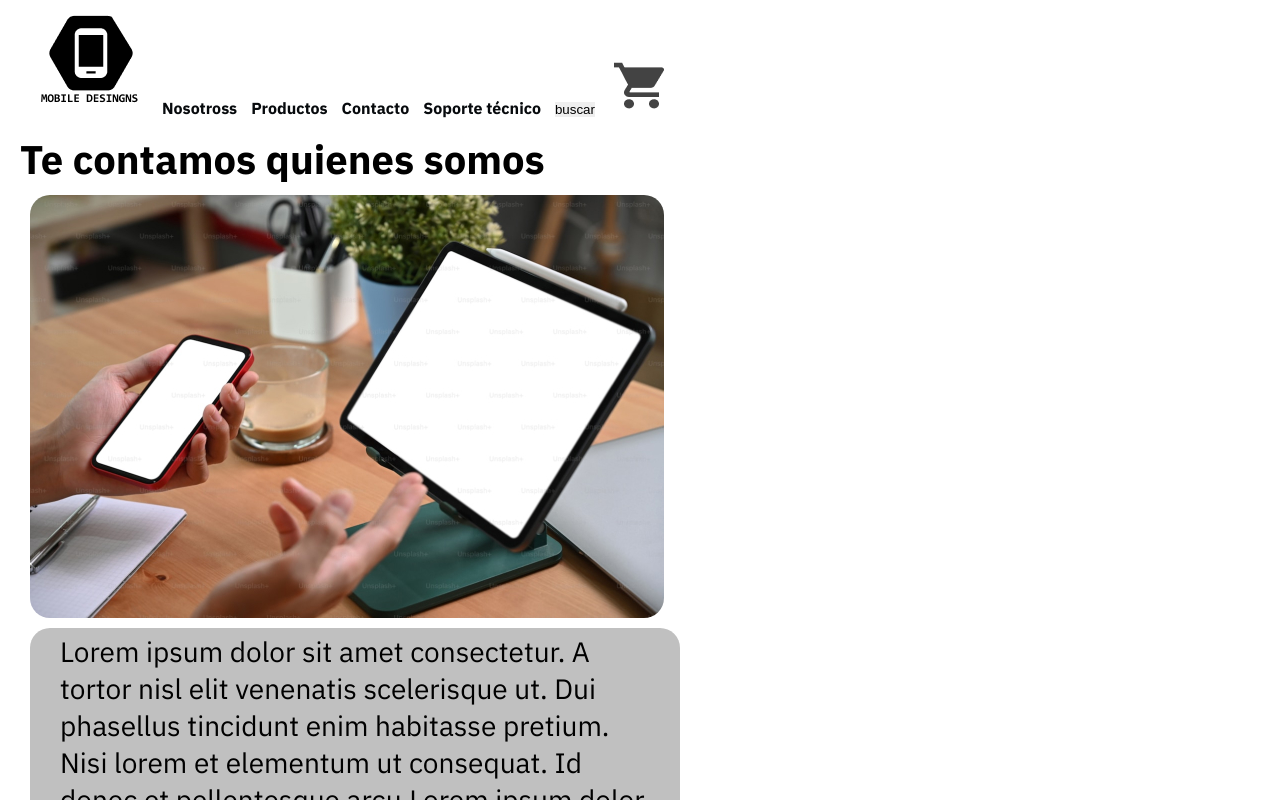
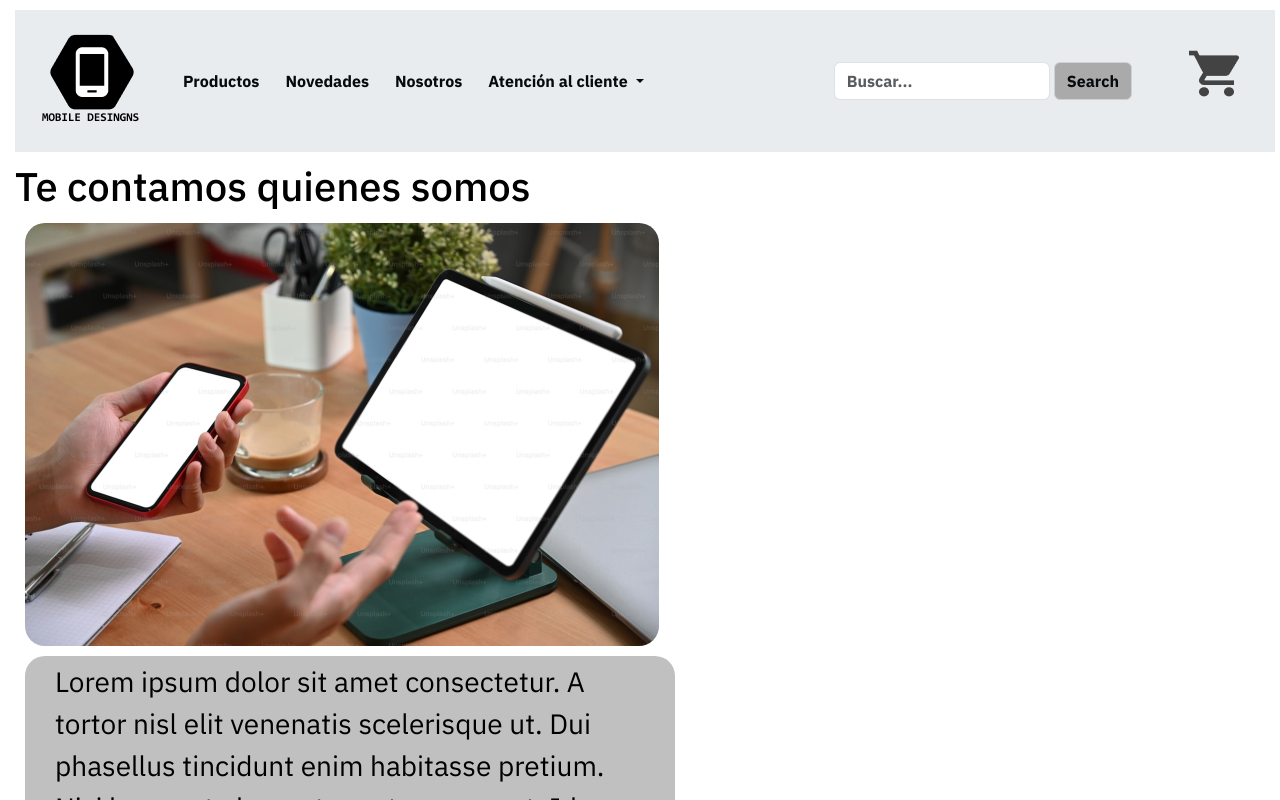
Before and after one commit to Siana86/AnaisMarcano59930, a website: page pages/nosotros.html in a window 1280 px wide. Shown: the top 800 px of the page. Drawn offline with nearby package versions, Linux system fonts and the light colour scheme.

Commit message:
Aplicando bootstrap a nosotros

```diff
--- a/pages/nosotros.html
+++ b/pages/nosotros.html
@@ -3,22 +3,55 @@
     <meta charset="UTF-8">
     <meta name="viewport" content="width=device-width, initial-scale=1.0">
     <title>Document</title>
+    <!-- Link de BTS -->
+    <link href="https://cdn.jsdelivr.net/npm/bootstrap@5.3.3/dist/css/bootstrap.min.css" rel="stylesheet"
+        integrity="sha384-QWTKZyjpPEjISv5WaRU9OFeRpok6YctnYmDr5pNlyT2bRjXh0JMhjY6hW+ALEwIH" crossorigin="anonymous">
+
     <link rel="stylesheet" href="../css/style.css">
 </head>
 <body>
     <header id="header">
-        <nav id="navbar">
-            <ul>
-                <picture>
-                    <a href="../index.html" class="logoNavbar"><img src="../icons/iconoPrincipal.png" alt="Logo de la empresa Mobile Desings"></a>
-                </picture>
-                <li> <a href="#">Nosotross</a></li>
-                <li> <a href="productos.html">Productos</a></li>
-                <li> <a href="contacto.html">Contacto</a></li>
-                <li> <a href="soporte.html">Soporte técnico</a></li>
-                <button>buscar</button>
-                <li> <a href="#"><img src="../icons/carrito.png" alt="carrito"></a></li>
-            </ul>
+        <nav class="navbar px-1 py-1 navbar-expand-lg bg-body-secondary";>
+            <div class="container-fluid">
+                    <a class="navbar-brand " href="../index.html"><img src="../icons/iconoPrincipal.png" alt=""></a>
+                <button class="navbar-toggler" type="button" data-bs-toggle="collapse" data-bs-target="#navbarSupportedContent" aria-controls="navbarSupportedContent" aria-expanded="false" aria-label="Toggle navigation">
+                <span class="navbar-toggler-icon"></span>
+                </button>
+            <div class="collapse navbar-collapse" id="navbarSupportedContent">
+                <ul class="navbar-nav me-auto mb-2 mb-lg-0">
+                    <li class="nav-item">
+                        <a class="nav-link active" aria-current="page" href="../pages/productos.html">Productos</a>
+                    </li>
+                    <li class="nav-item">
+                        <a class="nav-link" href="#">Novedades</a>
+                    </li>
+                    <li class="nav-item">
+                        <a class="nav-link" href="#">Nosotros</a>
+                    </li>
+                    <li class="nav-item dropdown bg-body-secondary">
+                        <a class="nav-link dropdown-toggle" href="#" role="button" data-bs-toggle="dropdown" aria-expanded="false">
+                        Atención al cliente
+                        </a>
+                    <ul class="dropdown-menu">
+                        <li><a class="dropdown-item" href="../pages/contacto.html">Contacto</a></li>
+                        <li><a class="dropdown-item" href="./soporte.html">Soporte técnico</a></li>
+                        <li><hr class="dropdown-divider"></li>
+                        <li><a class="dropdown-item" href="#">Nuestra empresa</a></li>
+                    </ul>
+                    </li>
+                </ul>
+                <form class="d-flex "   role="search"  >
+                    <div class="buscador d-flex justify-content-between align-items-center">
+                        <input class="form-control me-1" type="search" placeholder="Buscar..." aria-label="Search">
+                        <button class="btn btn-outline-success" type="submit">Search</button>
+                    </div>
+                </form>
+                <ul>
+                    <li> <a href="#"><img src="../icons/carrito.png" alt="carrito"></a></li>
+                </ul>
+
+                </div>
+            </div>
         </nav>
     </header>
 
@@ -98,7 +131,13 @@
             </ul>
         </section>
     </footer>
-
+ <!-- Link de js BTS -->
+ <script src="https://cdn.jsdelivr.net/npm/@popperjs/core@2.11.8/dist/umd/popper.min.js"
+ integrity="sha384-I7E8VVD/ismYTF4hNIPjVp/Zjvgyol6VFvRkX/vR+Vc4jQkC+hVqc2pM8ODewa9r"
+ crossorigin="anonymous"></script>
+<script src="https://cdn.jsdelivr.net/npm/bootstrap@5.3.3/dist/js/bootstrap.min.js"
+ integrity="sha384-0pUGZvbkm6XF6gxjEnlmuGrJXVbNuzT9qBBavbLwCsOGabYfZo0T0to5eqruptLy"
+ crossorigin="anonymous"></script>
 
 
 </body>
```
